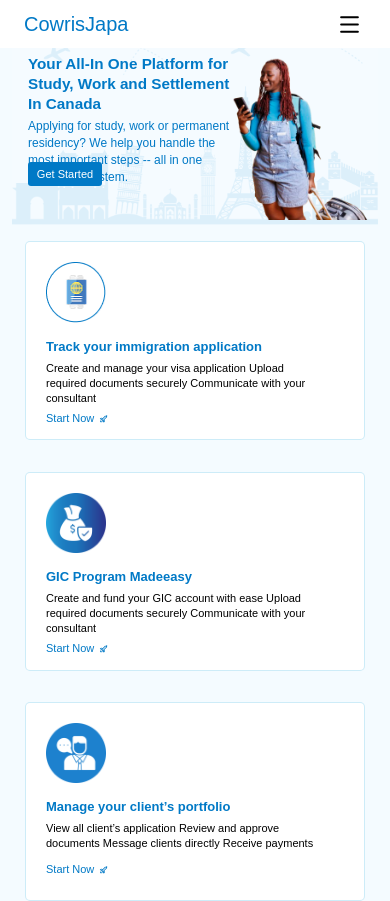
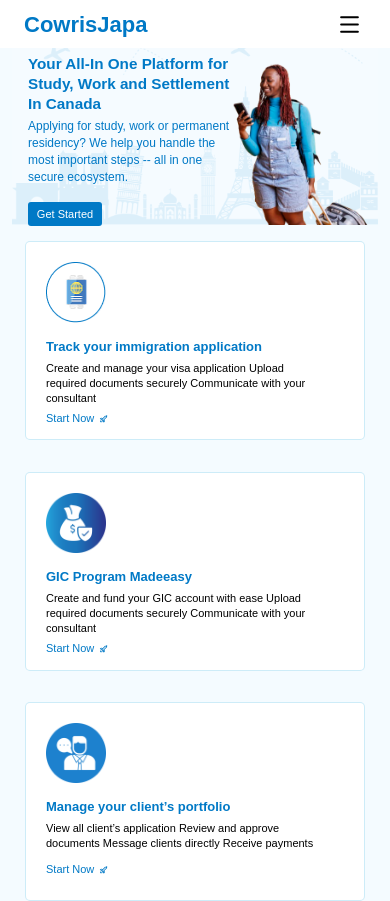
Before and after one commit to wizleriq/CowrisTech, a Next.js app: page / in a window 390 px wide. Shown: the top 901 px of the page. Built offline with nearby package versions, Linux system fonts and the light colour scheme; a web font is replaced by a local one.

Commit message:
Ipad  Screen Implemented Successfully

```diff
--- a/app/nav/page.tsx
+++ b/app/nav/page.tsx
@@ -1,5 +1,6 @@
 import { Section } from 'lucide-react'
 import React from 'react'
+import Link from 'next/link'
 
 const page = () => {
   return (
@@ -9,10 +10,11 @@
           w-full lg:h-[29px] lg:bg-transparent flex justify-between items-center lg:text-[#0079C6]
           text-[#0079C6]
         "
-      >
-        <h2 className="font-inria font-semibold eading-[100%] text-[22px]">
+      ><Link href='/'>
+        <h2 className="font-inria font-semibold Leading-[100%] text-[22px]">
           CowrisJapa
         </h2>
+        </Link>
       </div>
 
       {/* <div className='w-[71px] h-[25px] p-2 bg-[#0079C6] rounded-sm flex justify-center items-center text-center'>
--- a/app/src/homePage.tsx
+++ b/app/src/homePage.tsx
@@ -48,7 +48,7 @@
               Applying for study, work or permanent residency? We help you handle the most important steps -- all in one secure ecosystem.
             </h2>
           </div>
-          <div className='flex items-center mt-1 lg:mt-14'>
+          <div className='flex items-center mt-11 lg:mt-14'>
             <div className='w-[74px] h-[23.6px] flex justify-center items-center bg-[#0079C6] rounded-[3px] lg:w-36 lg:h-9 lg:bg-[#0079C6] lg:border lg:border-[#0079C6]'>
               <button className='text-white font-normal text-[11.02px] 2xl:text-[21px] leading-4 lg:text-[18.16px] lg:leading-[100%]'>
                 Get Started
@@ -64,7 +64,7 @@
           </div>
         </div>
 
-        <div className="absolute z-10 lg:hidden block -top-[89px] -right-3 w-[200px] sm:w-[250px] md:w-[320px] lg:w-[430px] lg:h-[900px]">
+        <div className="absolute z-10 lg:hidden block -top-[83.5px] -right-3 w-[200px] sm:w-[250px] md:w-[320px] lg:w-[430px] lg:h-[900px]">
           <div className="w-full h-[260.82px] aspect-[3/7]">
             <Image src={Girl} alt="Profile Image" fill className="object-contain" />
           </div>
@@ -206,7 +206,7 @@
              lg:border-[#0079C6] lg:border-[1.33px]  lg:relative w-[275px] h-[41.2px] bg-transparent rounded-sm
              border-[#0079C6] border-[1.33px] relative focus:outline-none' />
                   <div className='lg:w-20 lg:h-[34px] lg:flex lg:justify-around lg:items-center lg:bg-transparent lg:absolute lg:top-[869.5px] lg:right-40
-                  w-[77.9px] h-[30.4px] flex justify-around items-center bg-transparent absolute top-[1620.5px] right-17'>
+                  w-[77.9px] h-[30.4px] flex justify-around items-center bg-transparent absolute top-[1623.5px] right-19'>
                     <Image
                       src={Nigeria}
                       width={27.9}
@@ -235,7 +235,7 @@
              border-[#0079C6] border-[1.33px] relative focus:outline-none' />
                   {/* <div className='lg:w-20 lg:h-[34px] lg:flex lg:justify-around lg:items-center lg:bg-transparent lg:absolute lg:top-[983.5px] lg:right-[65px]'> */}
                     <div className='lg:w-20 lg:h-[34px] lg:flex lg:justify-around lg:items-center lg:bg-transparent lg:absolute lg:top-[988.5px] lg:right-40
-                     w-[77.9px] h-[30.4px] flex justify-around items-center bg-transparent offset absolute top-[1726px] right-17'>
+                     w-[77.9px] h-[30.4px] flex justify-around items-center bg-transparent offset absolute top-[1729.5px] right-19'>
                     <Image
                       src={Canada}
                       width={27.9}
--- a/app/src/navbar.tsx
+++ b/app/src/navbar.tsx
@@ -27,9 +27,11 @@
           text-[#0079C6] w-full
         "
       >
-        <h2 className="font-inria lg:font-semibold lg-text-[24px] lg:leading-[100%] text-[20px] 2xl:text-[24px]">
+        <Link href="/">
+        <h2 className="font-inria font-semibold lg-text-[24px] lg:leading-[100%] text-[22px] 2xl:text-[24px]">
           CowrisJapa
         </h2>
+        </Link>
       </div>
       {/* MOBILE: MENU BUTTON */}
       <div className="flex items-center gap-2 lg:hidden">
```
